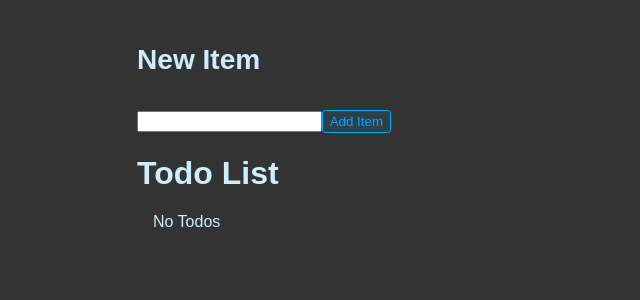
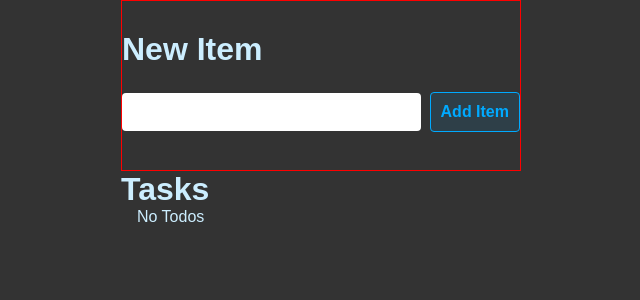
Before and after one commit to Sajawal-Sheraz/To-Do-App-With-React, a React (Vite) app: page / in a window 1280 px wide. Shown: the top 300 px of the page, without its empty margins (319-959 px from the left). Built offline with nearby package versions, Linux system fonts and the light colour scheme.

Commit message:
changed css

```diff
--- a/src/App.jsx
+++ b/src/App.jsx
@@ -38,8 +38,8 @@ export default function App() {
   return (
     <>
       <form action="#" className="add-item-form" onSubmit={handleSubmit}>
+        <h3>New Item</h3>
         <div className="header">
-          <h3>New Item</h3>
           <input
             type="text"
             id="id_new_item_field"
@@ -49,7 +49,7 @@ export default function App() {
           <button className="btn">Add Item</button>
         </div>
       </form>
-      <h1 className="heading">Todo List</h1>
+      <h1 className="heading">Tasks</h1>
       <div className="items-list">
         {todos.length === 0 && "No Todos"}
 
--- a/src/style.css
+++ b/src/style.css
@@ -1,36 +1,56 @@
+html,
 * {
   font-family: Arial, Helvetica, sans-serif;
   box-sizing: border-box;
+  margin: 0;
+  padding: 0;
 }
 
 body {
   background: #333;
   color: hsl(200, 100%, 90%);
   max-width: 400px;
-  padding: 1rem;
   margin: 0 auto;
 }
 
-.new-item-form {
+.add-item-form {
   display: flex;
   flex-direction: column;
-  gap: 0.5rem;
+  border: 1px solid red;
+  padding: 30px 0;
+}
+.add-item-form h3 {
+  font-size: 32px;
+}
+.add-item-form .header {
+  display: flex;
+  justify-content: space-between;
+  align-items: center;
+}
+.add-item-form .header input {
+  width: 75%;
+  padding: 10px;
+  font-size: 16px;
+  border-radius: 4px;
+  border: 0;
+  outline: 0;
+}
+.add-item-form .header button {
+  background: hsl(200, 100%, 50%, 0.1);
+  border: 1px solid hsl(200, 100%, 50%);
+  color: hsl(200, 100%, 50%);
+  padding: 10px 10px;
+  font-size: 16px;
+  font-weight: 600;
+  border-radius: 4px;
+  cursor: pointer;
+  outline: none;
 }
 
 .form-row {
   display: flex;
   flex-direction: column;
   gap: 0.1rem;
-}
-
-.btn {
-  background: hsl(200, 100%, 50%, 0.1);
-  border: 1px solid hsl(200, 100%, 50%);
-  color: hsl(200, 100%, 50%);
-  padding: 0.25em 0.5em;
-  border-radius: 0.25em;
-  cursor: pointer;
-  outline: none;
 }
 
 .btn:hover,
```
